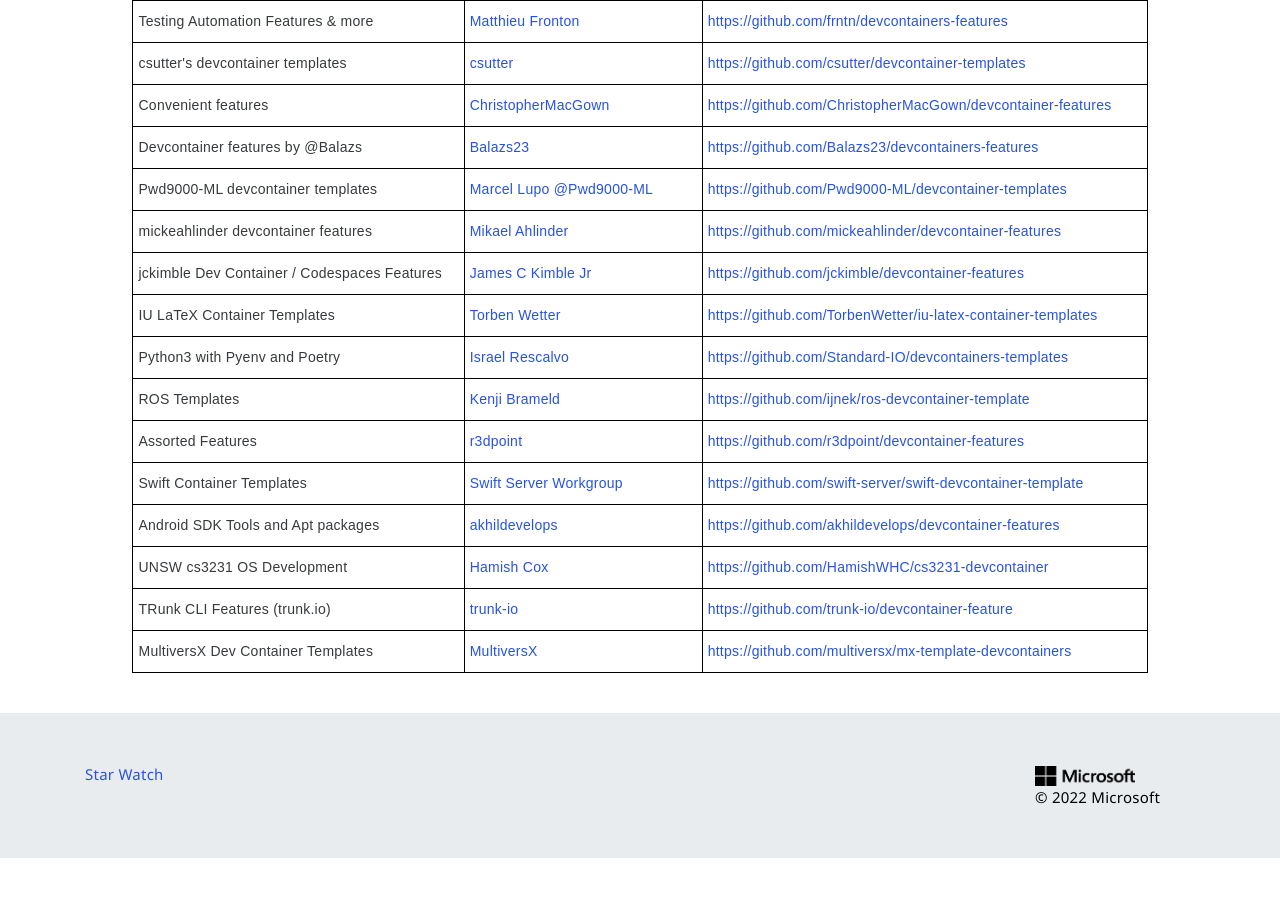
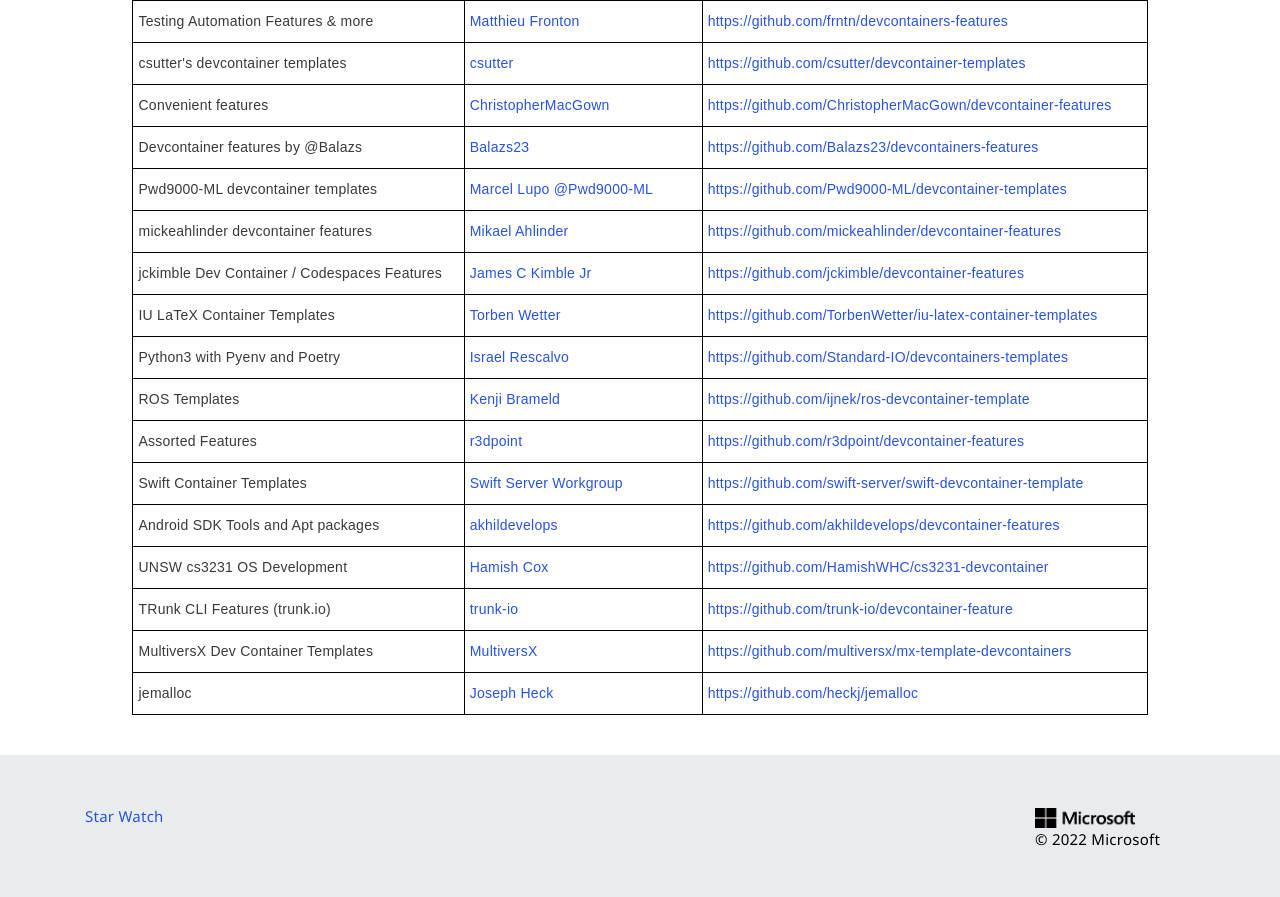
Before and after one commit to devcontainers/devcontainers.github.io, a Jekyll site: the page built from collections.html, in a window 1280 px wide and 900 px high, scrolled down 2224 px. Shown: the top 897 px of the window. Built offline with Jekyll 4.4.1, drawn with Linux system fonts in a browser that asks for light colours; nearby versions of some CDN libraries; comment, search, counter and statistics services are not loaded; before the commit the page ends 3082 px from its top, so only the background shows below that.

Commit message:
adding feature 'jemalloc' to the index

```diff
--- a/_data/collection-index.yml
+++ b/_data/collection-index.yml
@@ -303,3 +303,8 @@
   contact: https://github.com/multiversx/mx-template-devcontainers/issues
   repository: https://github.com/multiversx/mx-template-devcontainers
   ociReference: ghcr.io/multiversx/mx-template-devcontainers
+- name: jemalloc
+  maintainer: Joseph Heck
+  contact: https://github.com/heckj/jemalloc/issues
+  repository: https://github.com/heckj/jemalloc
+  ociReference: ghcr.io/heckj/jemalloc
```
